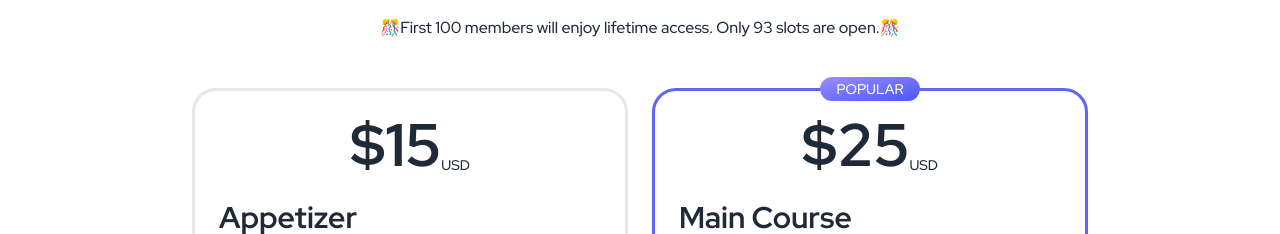
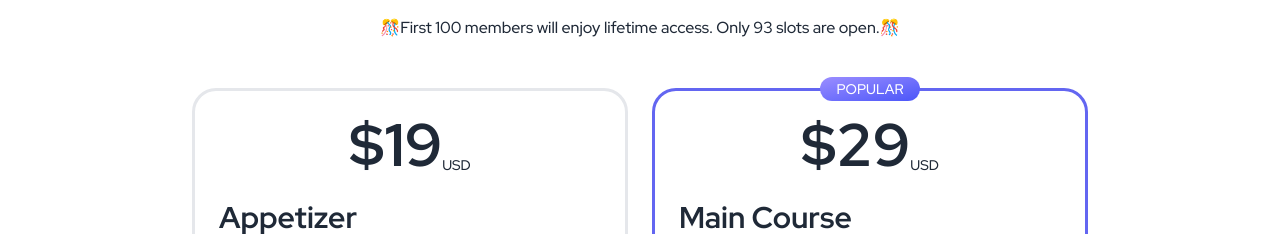
Before and after one commit to shafayeatt1995/popupr_frontend, a Next.js app: page / in a window 1280 px wide. Shown: the part 3207-3441 px from the top of the page. Built offline with nearby package versions, Linux system fonts and the light colour scheme; no server answers.

Commit message:
pricing updated

```diff
--- a/components/home/PricingTable.jsx
+++ b/components/home/PricingTable.jsx
@@ -9,7 +9,7 @@ export default function PricingTable() {
         <div className="mb-6 text-center">
           <h3 className="text-gray-800 text-3xl font-bold">
             {/* <del>$40</del> */}
-            <span className="text-6xl">$15</span>
+            <span className="text-6xl">$19</span>
             <sub className="text-sm font-medium">USD</sub>
           </h3>
         </div>
@@ -46,7 +46,7 @@ export default function PricingTable() {
         <div className="mb-6 text-center">
           <h3 className="text-gray-800 text-3xl font-bold">
             {/* <del>$60</del> */}
-            <span className="text-6xl">$25</span>
+            <span className="text-6xl">$29</span>
             <sub className="text-sm font-medium">USD</sub>
           </h3>
         </div>
```
